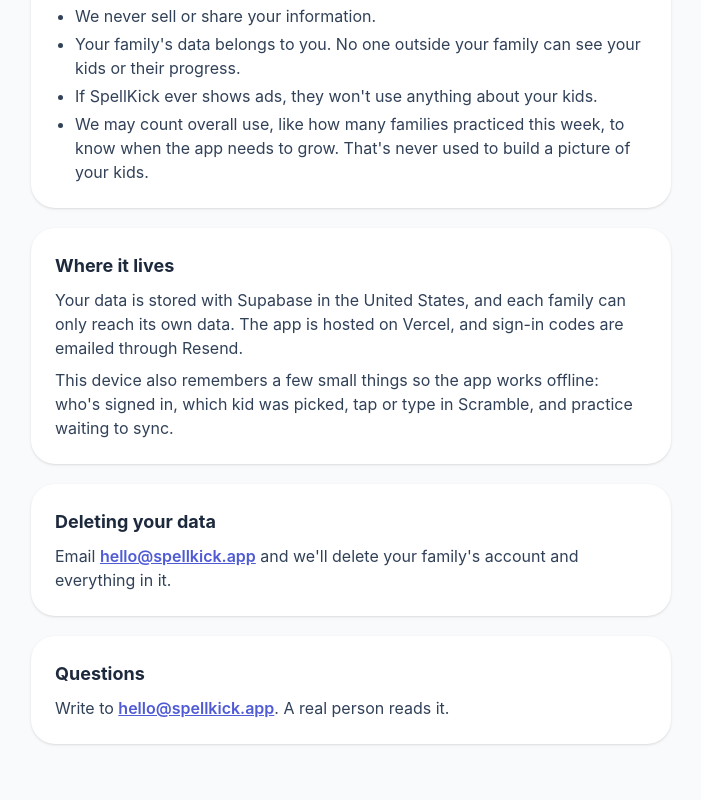
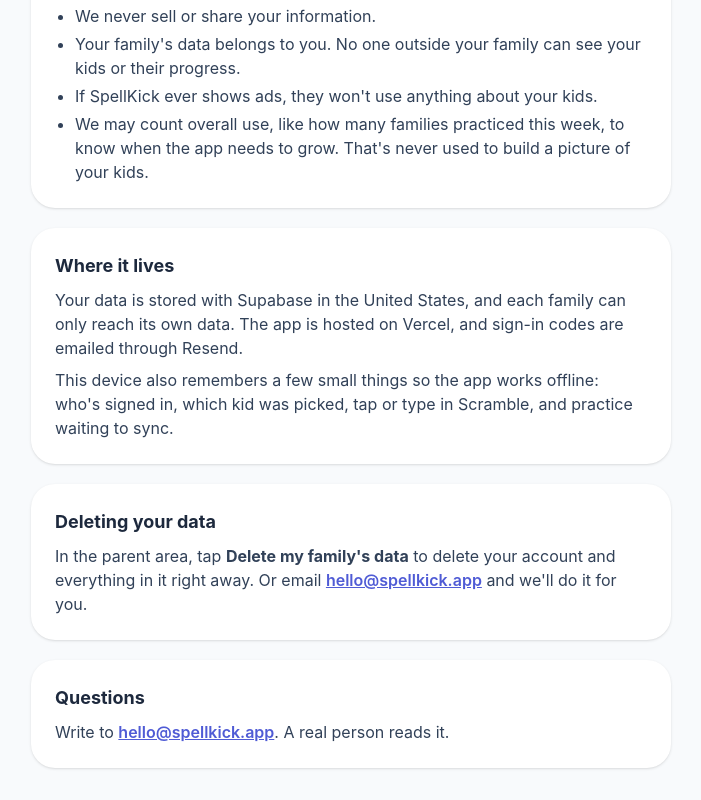
Before and after one commit to ernieambrose/spellkick, a React (Vite) app: page /privacy in a window 1280 px wide. Shown: the part 572-1372 px from the top of the page, without its empty margins (289-990 px from the left). Before the commit the page ends 1348 px from the top, so only its background shows below. Built offline with nearby package versions, Linux system fonts and the light colour scheme; no server answers.

Commit message:
docs(privacy): point to the in-app delete button
Co-Authored-By: Claude Opus 5.5 <noreply@anthropic.com>

```diff
--- a/src/screens/Privacy/Privacy.tsx
+++ b/src/screens/Privacy/Privacy.tsx
@@ -71,7 +71,10 @@ export function Privacy() {
       </Section>
 
       <Section title="Deleting your data">
-        <p>Email {mail} and we'll delete your family's account and everything in it.</p>
+        <p>
+          In the parent area, tap <strong>Delete my family's data</strong> to delete your account and everything in
+          it right away. Or email {mail} and we'll do it for you.
+        </p>
       </Section>
 
       <Section title="Questions">
```
